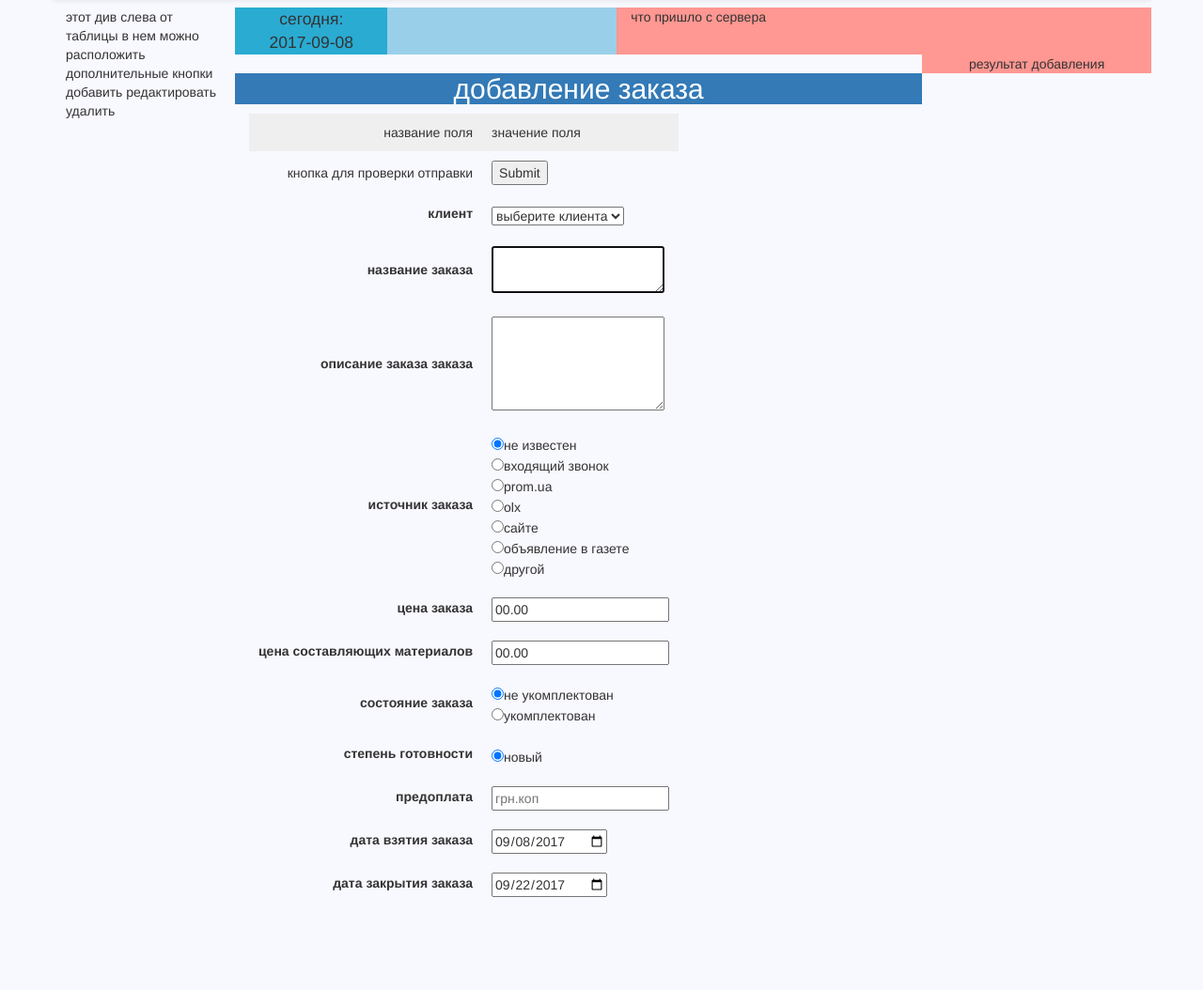
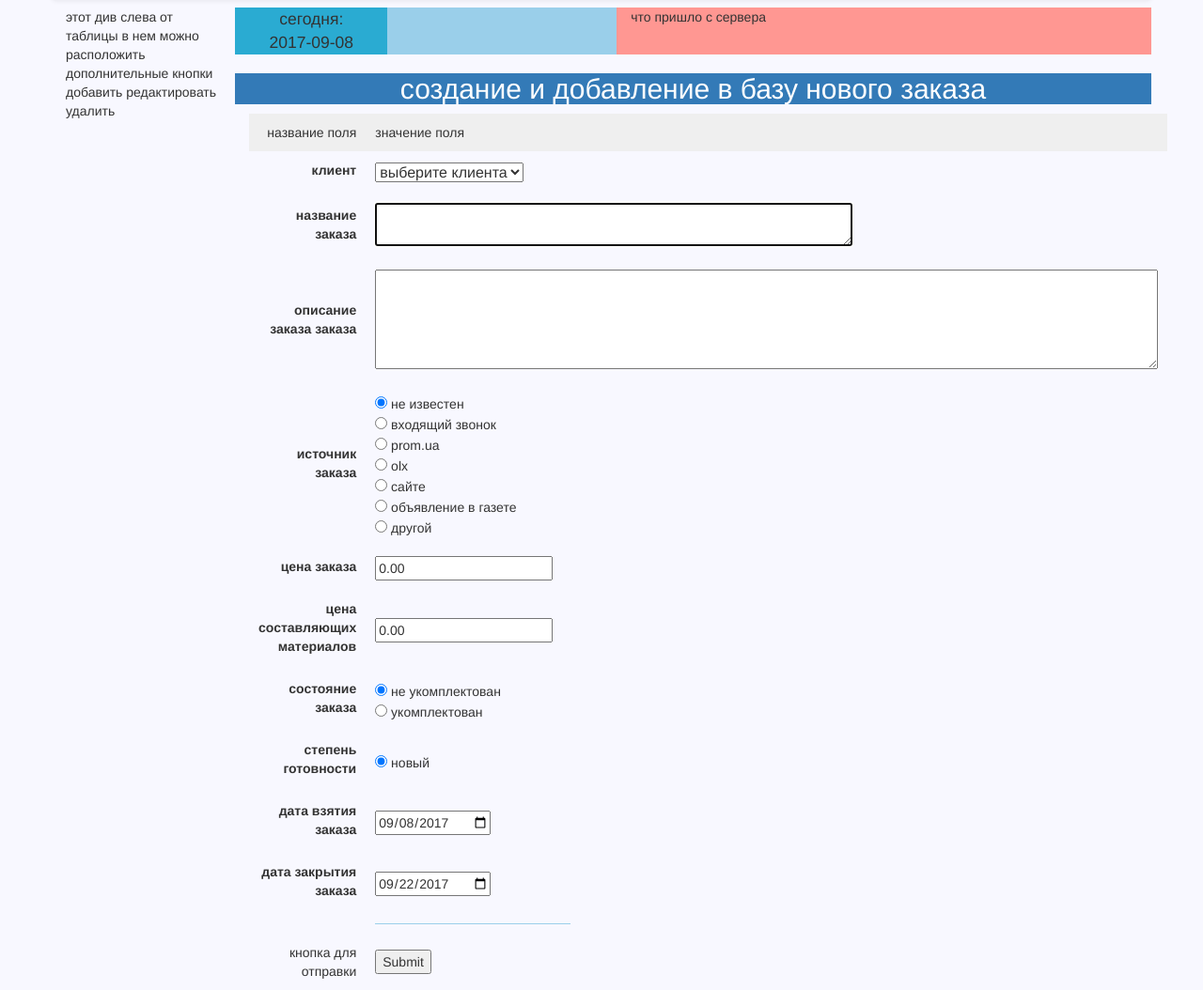
Before and after one commit to marevo/reclama, a PHP site: page /templates/formAddNewOrder.php in a window 1280 px wide. Shown: the part 158-1212 px from the top of the page at 94% size. Before the commit the page ends 1113 px from the top, so only its background shows below. Run offline with PHP 8.4, Linux system fonts and the light colour scheme; data that the repository does not hold is empty.

Commit message:
begin fixed formAddNewOrder.php and create file controllerAddNewOrderToBase.php

```diff
--- a/templates/formAddNewClientToBase.php
+++ b/templates/formAddNewClientToBase.php
@@ -43,7 +43,7 @@ require '../autoload.php';
                                 <td>значение поля</td></tr></thead>
                             <tbody>
 
-                            <tr style="display: none;">
+                            <tr class="trDisplayNone">
                                 <td class="text-right"><label for="sendClientToAddToBase">скрытое поле  для отправки маркера</label></td>
                                 <td class="text-left"><input  name="sendClientToAddToBase"  value="sendMarker"  /></td>
                             </tr>
--- a/templates/formAddNewOrder.php
+++ b/templates/formAddNewOrder.php
@@ -17,104 +17,6 @@ function clientsOptions(){
     return $option;
 }
 //функция вставки в базу нового заказа
-function insertNewOrder()
-{
-    if (isset($_POST['submitFromFormOneOrder'])) {
-        echo 'пришел запрос на добавление заказа <br/>';
-        $orNew = new \App\Models\Order();
-        $orNew -> isAllowCalculateCost = 0;
-        $orNew -> isTrash = 0;
-        if (isset($_POST['nameOrder'])) {
-            $nameOrder = trim( htmlspecialchars($_POST['nameOrder']) );
-            if (\App\Models\Order::isAllowNameOrder($nameOrder) == false) {
-                $orNew->name = $nameOrder;
-                echo 'заказа с именем '.$orNew->name.' нет, а значит  сможем добавить заказ </br>';
-            }
-            else echo "<script>$('#rezShow').text('есть такое имя заказа поменяйте на другое иначе вы не сможете создать заказ</br> нельзя создавать заказы с одинаковыми названиями');</script>";
-        }
-        if (isset($_POST['descriptionOrder'])) {
-            $descriptionOrder =trim( htmlspecialchars($_POST['descriptionOrder']));
-            $orNew->descriptionOrder = $descriptionOrder;
-        }
-        if (isset($_POST['idClient'])) {
-            $idClient = intval($_POST['idClient']);
-            $orNew->idClient = $idClient;
-        }
-        if (isset($_POST['source'])) {
-            $source = intval($_POST['source']);
-            $orNew->source = $source;
-        }
-        if (isset($_POST['orderPrice'])) {
-            $orderPrice = htmlspecialchars($_POST['orderPrice']);
-            $orNew-> orderPrice = $orderPrice;
-        }
-        if (isset($_POST['manufacturingPrice'])) {
-            $manufacturingPrice = htmlspecialchars($_POST['manufacturingPrice']);
-            $orNew-> manufacturingPrice = $manufacturingPrice;
-        }
-        if (isset($_POST['isCompleted'])) {
-            $isCompleted = intval($_POST['isCompleted']);
-            $orNew -> isCompleted = $isCompleted;
-        }
-        if (isset($_POST['isReady'])) {
-            $isReady = intval($_POST['isReady']);
-            $orNew -> isReady = $isReady;
-        }
-        if (isset($_POST['isInstall'])) {
-            $isInstall = intval($_POST['isInstall']);
-            $orNew -> isInstall = $isInstall;
-        }
-        if (isset($_POST['isDeposite'])) {
-            //пока не создан заказ мы не можем вносить оплаты по нему
-            // поэтому просто сохраним пока в переменной, чтобы потом добавить оплату после создания заказа
-            $isDeposite =  htmlspecialchars($_POST['isDeposite']);
-        }
-        else{
-            $isDeposite = 0;
-        }
-        if(isset($_POST['dateOfOrdering'])){
-            $dateOfOrdering = htmlspecialchars($_POST['dateOfOrdering']);
-            $orNew -> dateOfOrdering = $dateOfOrdering;
-        }
-        if(isset($_POST['dateOfComplation'])){
-            $dateOfComplation  = htmlspecialchars($_POST['dateOfComplation']);
-            $orNew -> dateOfComplation = $dateOfComplation;
-        }
-        //вставим новый заказ в базу
-        $resInsert = $orNew -> insert();
-        if($resInsert != false){
-            echo '<br/>USPESHNO добавлен заказ <br/>';
-            $paymentFirst = new \App\Models\Payment();
-            $paymentFirst -> date = $dateOfOrdering;
-            $paymentFirst -> idClient = $orNew -> idClient;
-            $paymentFirst -> sumPayment = $isDeposite;
-            //получим объект класса Order
-            $myOrder = \App\Models\Order::isAllowNameOrder($nameOrder);
-            if($myOrder != false){
-                //удалось создать заказ и вставить его в базу
-                $myOrderId = $myOrder->id;
-                $paymentFirst -> idOrder = $myOrderId;
-                $resInsertPay = $paymentFirst ->insert();
-                if($resInsertPay != false ){
-                    $allPayments = \App\Models\Payment::showSumAllPayments($myOrderId);
-                    echo "<br/>добавили оплату по заказу $nameOrder сумма всех оплат = $allPayments";
-                }
-                else echo "обратитесь к разработчику!!! ошибка добавления проверочной суммы при создании заказа( вы не сможете найти его в заказах)";
-            }
-            else echo "!!! ошибка. обратитесь к разработчику!!! заказ был добавлен успешно, но не нашли такого заказа";
-        }
-        else{
-            echo"!!!ошибка в добавлении заказа не удалось добавить заказ обратитесь к разаработчику";
-        }
-
-
-//        if (isset($_POST['submitFromFormOneOrder']))
-//            foreach ($orNew as $k => $value) {
-//                echo "<br/>$k--- $value";
-//            }
-    }
-}
-
 ?>
 <!DOCTYPE HTML>
 <html lang="ru-RU">
@@ -138,77 +40,65 @@ showLi('создать заказ')
         <div class="col-lg-10 backForDiv">
             <!--строка показа времени и показа результата добавки материала в базу  -->
             <?php  include_once '../App/html/forDisplayTimeShowAnswerServer.html'?>
+            <div class="row">
+                <div class="col-lg-12   col-md-12 col-sm-12 col-xs-12 bg-primary  h2 text-center text-info">создание и добавление в базу нового заказа</div>
 
-            <div class="row"><!--форма добавки заказа-->
-                <div class="col-lg-9 col-md-9 col-sm-9 col-xs-9 bg-primary  h2 text-center text-info">добавление заказа</div>
-                <div class="col-lg-3 col-md-3 col-sm-3 col-xs-3 text-center " id="rezShow">результат добавления </div>
-                    <?php
-//обработка добавления заказа
-                    insertNewOrder();
-                    ?>
             </div>
-            <div class="row">
+
+            <div class="row"><!--форма добавления нового заказа в базу -->
                 <div class="col-lg-6">
-                        <form  id="formOneOrder"   method="post" >
+                        <form  id="formOneOrder"   method="post" action="../App/controllers/controllerAddNewOrderToBase.php">
                             <table>
                                 <thead><tr>
                                     <td>название поля</td>
                                     <td>значение поля</td></tr></thead>
                                 <tbody>
-<!--для проверки input pattern -->
-<tr><td>кнопка для проверки отправки</td><td><input type="submit" name="submitFromFormOneOrder"/>
-
-<!--               value="просто проверка"-->
-        </td></tr>
                                 <tr><td><label for="idClient">клиент</label></td>
-    <td><select name="idClient"  required ><option value="0">выберите клиента</option>
+                                    <td><select name="idClient"  required class="fontSizeMedium"><option value="0">выберите клиента</option>
                                             <?php echo clientsOptions();  ?>
                                             <!--                                            <option data-id="1">чп Пупкин В C</option>-->
                                             <!--                                            <option data-id="2">фирма Рога и Копыта</option>-->
                                         </select></td></tr>
 
                                 <tr><td class="text-right"><label for="nameOrder">название заказа</label></td>
-                                    <td class="text-left"><textarea type="text" name="nameOrder"
-                                                                    placeholder="введите название заказа"
-                                                                    style="min-height: 50px;" autofocus required>
-                                        </textarea></td></tr>
+                                    <td class="text-left"><textarea type="text" name="nameOrder" cols="60" rows="2" maxlength="120" placeholder="введите название заказа" autofocus required>
+                                        </textarea></td>
+                                </tr>
                                 <tr><td class="text-right"><label for="descriptionOrder">описание заказа заказа</label></td>
-                                    <td class="text-left"><textarea type="text" name="descriptionOrder"
-                                                                    placeholder="введите название заказа"
-                                                                    style="min-height: 100px;"  required>
-                                        </textarea></td></tr>
+                                    <td class="text-left"><textarea type="text" name="descriptionOrder" maxlength="3000"
+                                                                    placeholder= "подробное описание заказа максимум 3000 символов"
+                                                                    cols="100" rows="5"  required>
+                                        </textarea></td>
+                                </tr>
                                 <tr><td> <label for="source">источник заказа</label></td>
-                                    <td><input type="radio" name="source" value="0" checked/>не известен</br>
-                                    <input type="radio" name="source" value="1"/>входящий звонок</br>
-                                    <input type="radio" name="source" value="2"/>prom.ua</br>
-                                    <input type="radio" name="source" value="3"/>olx</br>
-                                    <input type="radio" name="source" value="4"/>сайте</br>
-                                    <input type="radio" name="source" value="5"/>объявление в газете</br>
-                                    <input type="radio" name="source" value="6"/>другой</td></tr>
+                                    <td><input type="radio" name="source" value="0" checked/> не известен</br>
+                                    <input type="radio" name="source" value="1"/> входящий звонок</br>
+                                    <input type="radio" name="source" value="2"/> prom.ua</br>
+                                    <input type="radio" name="source" value="3"/> olx</br>
+                                    <input type="radio" name="source" value="4"/> сайте</br>
+                                    <input type="radio" name="source" value="5"/> объявление в газете</br>
+                                    <input type="radio" name="source" value="6"/> другой</td></tr>
 
                                 <tr><td><label for="orderPrice">цена заказа</label></td>
-                                    <td><input type="text" name="orderPrice" value="00.00" pattern="\d{1,7}(\.|,)\d{2}" placeholder="введите цену заказа"/></td></tr>
+                                    <td><input type="text" name="orderPrice" value="0.00" pattern="\d{1,5}(\.)?\d{1,2}" placeholder="введите цену заказа"/></td></tr>
                                 <tr><td><label for="manufacturingPrice"> цена составляющих материалов</label></td>
-                                    <td><input type="text" name="manufacturingPrice" pattern="\d{1,7}(\.|,)\d{2}" value="00.00"/></td></tr>
+                                    <td><input type="text" name="manufacturingPrice" pattern="\d{1,5}(\.)?\d{2}" value="0.00"/></td></tr>
                                 <tr><td><label for="isCompleted">состояние заказа</label></td>
-                                    <td><input type="radio" name="isCompleted" value="0" checked/>не укомплектован<br>
-                                    <input type="radio" name="isCompleted" value="1"/>укомплектован</td></tr>
+                                    <td><input type="radio" name="isCompleted" value="0" checked/> не укомплектован<br>
+                                    <input type="radio" name="isCompleted" value="1"/> укомплектован</td></tr>
                                <tr>
                                    <td><label for="isReady">степень готовности</label></td>
-                                   <td><input type="radio" name="isReady" value="0" checked/>новый<br>
+                                   <td><input type="radio" name="isReady" value="0" checked/> новый<br>
 <!--                                       <input type="radio" name="isReady" value="1"/>закрыт успешно<br>-->
 <!--                                       <input type="radio" name="isReady" value="2"/>закрыт неуспешно<br>-->
 <!--                                       <input type="radio" name="isReady" value="3"/>запущен в производство</td>-->
                                </tr>
-                               <tr style="display: none">
+                               <tr class="trDisplayNone">
                                    <td><label for="isInstall">установлен у клиента</label></td>
-                                   <td><input type="radio" name="isInstall" value="0" checked/>не установлен<br>
+                                   <td><input type="radio" name="isInstall" value="0" checked/> не установлен<br>
 <!--                                       <input type="radio" name="isInstall" value="1"/>в процессе установки<br>-->
 <!--                                       <input type="radio" name="isInstall" value="2"/>установлен</td>-->
                                </tr>
-                               <tr>
-                                   <td><label for="isDeposite" >предоплата</label></td>
-                                   <td><input type="text" name="isDeposite" placeholder="грн.коп" pattern="\d{1,7}(\.|,)\d{2}"/></td></tr>
                                <tr>
                                     <td><label for="dateOfOrdering">дата взятия заказа</label></td>
                                     <td><input type="date"  name="dateOfOrdering" required/></td></tr>
@@ -225,6 +115,16 @@ document.addEventListener('DOMContentLoaded', function() {
                                 <tr style="display: none;">
                                     <td><label for="isAllowCalculateCost">разрешить менять цену комплектующих при изменении стоимости</label></td>
                                     <td><input type="radio" name="isAllowCalculateCost" value="0" /> не разрешать<br><input type="radio" name="isAllowCalculateCost" value="1" checked/>разрешать</td></tr>
+                                <tr>
+                                    <td></td>
+                                    <td><div class="col-lg-3 col-md-3 col-sm-3 col-xs-3" id="rezZaprosaKServer" >
+                                            <div class="uspeh text-center "><span class="glyphicon glyphicon-import "> успешно</span></div>
+                                            <div class="noUspeh text-center "><span class="glyphicon glyphicon-alert "> ошибка обратитесь к разработчику</span></div>
+                                            <!-- в поле с классом divForAnswerServer будем получать ответы сервера (script ) -->
+                                            <div class="divForAnswerServer"></div>
+                                        </div></td></tr>
+                                <tr><td>кнопка для отправки</td><td><input type="submit" name="submitFromFormOneOrder"/></td></tr>
+                                <tr class="trDisplayNone"><td><label for="controlka"></label> контролька</td><td><input name="controlka" value="sendNewOrderToBase"/></td></tr>
                                 </tbody>
                             </table>
                         </form>
@@ -240,20 +140,24 @@ document.addEventListener('DOMContentLoaded', function() {
 //                            return false;
 //                            $url = $(this).attr('action');
 //                            $data=$(this).serializeArray();
-                            $.post(
-                                $(this).attr('action'),//ссылка куда идут данные
-//                                $(this).serialize() ,   //Данные формы
-                                $(this).serializeArray()//сериализирует в виде массива
-                            );
-//                            return false;
-//                            $.ajax({
-//                                type:'POST',
-//                                url:$url,
-//                                data:$data,
-//                                success:function () {
-//                                    alert('улетели данные '+$(this).serializeArray())
-//                                }
-//                            });
+//                            $.post(
+//                                $(this).attr('action'),//ссылка куда идут данные
+////                                $(this).serialize() ,   //Данные формы
+//                                $(this).serializeArray()//сериализирует в виде массива
+//                            );
+////                            return false;
+                            $.ajax({
+                                type:'POST',
+                                url:$(this).attr('action'),//куда идут данные
+                                data:$(this).serializeArray(),//данные в виде массива метод serializeArray()
+                                success:function (data) {
+                                $('.divForAnswerServer').html(data);
+                                }
+
+                            });
+
+                            $(this).find('.alert').remove();
+                            return false;
                         });
                     </script>
                 </div>
```
Also changed, not shown: App/controllers/controllerAddNewOrderToBase.php (added, +104 -0 lines). Lines whose indentation alone changed are shown as unchanged.
